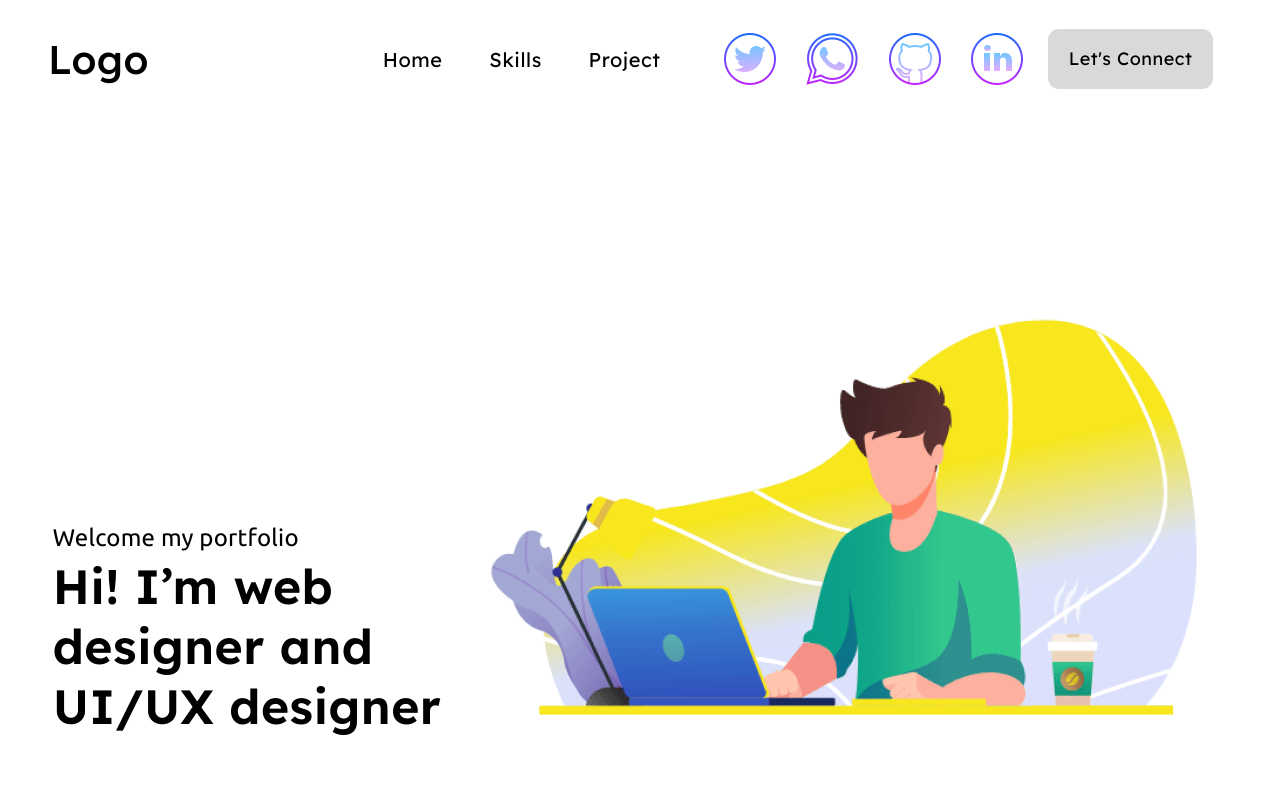
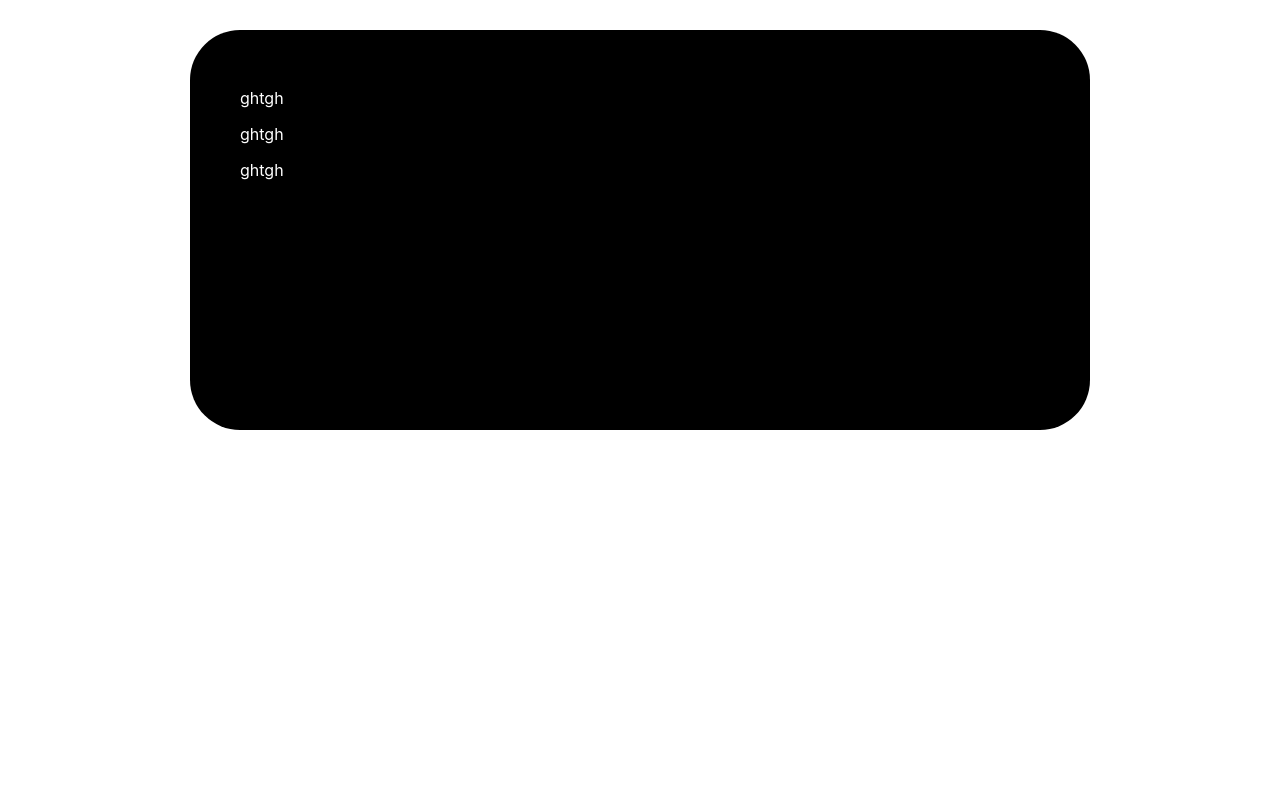
Before and after one commit to ro61zzy/myportfolio, a React (Create React App) app: page / in a window 1280 px wide. Shown: the top 800 px of the page. Built offline with nearby package versions, Linux system fonts and the light colour scheme.

Commit message:
skills section

```diff
--- a/src/Pages/HomePage.js
+++ b/src/Pages/HomePage.js
@@ -1,14 +1,16 @@
 import React from "react";
-import DrawerAppBar from "../components/Appbar/DrawerAppBar";
-import About from "../components/AboutMe/About";
-import Home from "../components/Hero/Home";
+//import DrawerAppBar from "../components/Appbar/DrawerAppBar";
+//import About from "../components/AboutMe/About";
+import Skills from "../components/Skills/Skills"
+//import Home from "../components/Hero/Home";
 
 function HomePage() {
   return (
     <>
-      <DrawerAppBar />
+      {/* <DrawerAppBar />
       <Home />
-      <About />
+      <About /> */}
+      <Skills />
     </>
   );
 }
--- /dev/null
+++ b/src/components/Skills/Skills.js
@@ -0,0 +1,33 @@
+import * as React from 'react';
+import Box from '@mui/material/Box';
+import { List, Typography } from '@mui/material';
+
+export default function BoxSx() {
+  return (
+    <Box>
+    <Box
+      sx={{
+        m:"30px auto",
+        borderRadius:"50px",
+        p:"50px",
+        color:"#fff",
+        width: 800,
+        height: 300,
+        backgroundColor: '#000',
+        '&:hover': {
+          backgroundColor: '#121212',
+          // opacity: [0.9, 0.8, 0.7],
+        },
+      }}
+    ><Box sx={{maxHeight:"100%"}}
+    >
+
+      <List>ghtgh</List>
+      <List>ghtgh</List>
+      <List>ghtgh</List>
+
+      </Box>
+    </Box>
+    </Box>
+  );
+}
```
Also changed, not shown: src/components/Skills.js/Skills.js (deleted).
